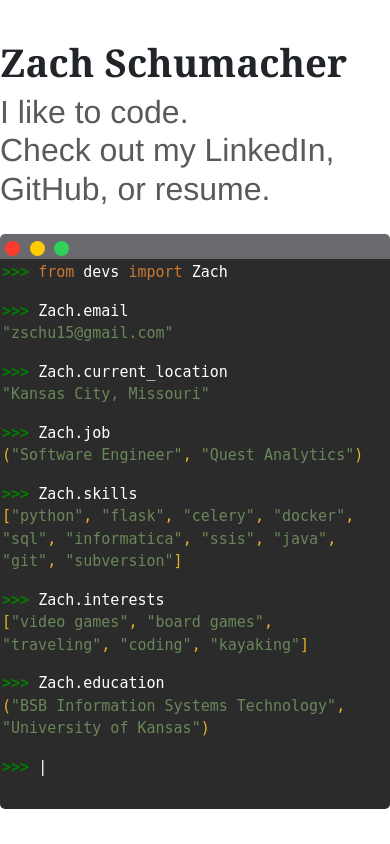
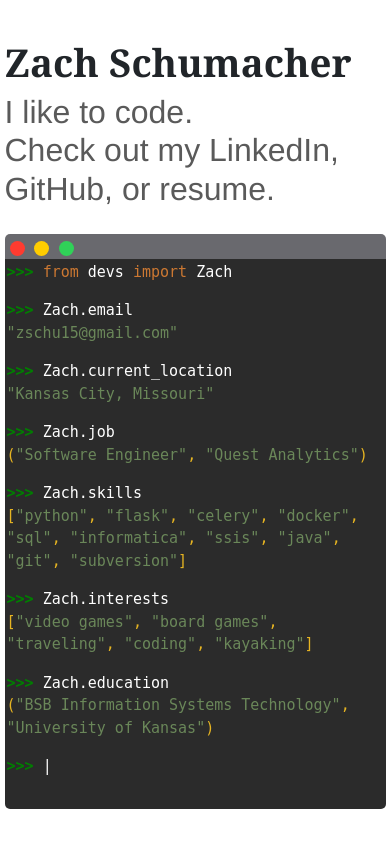
Before and after one commit to zschumacher/personal_site, a Flask app: page / in a window 390 px wide. Run offline with Flask 2, Linux system fonts and the light colour scheme; some libraries are stand-ins or nearby versions.

Commit message:
added side padding, needed for better mobile view

```diff
--- a/app/static/css/landing.css
+++ b/app/static/css/landing.css
@@ -26,6 +26,12 @@ h4 {
     padding-top: 10%;
 }
 
+.sides-padded-5-percent {
+    padding-right: 5%;
+    padding-left: 5%;
+}
+
+
 .top-padded-5-percent {
     padding-top: 5%;
 }
--- a/app/templates/index.html
+++ b/app/templates/index.html
@@ -7,7 +7,7 @@
 {% endblock head %}
 
 {% block content %}
-<div class="container top-padded-25-percent">
+<div class="container top-padded-25-percent sides-padded-5-percent">
 
     <div class="row">
         <h1>{{ constants.NAME }}</h1>
```
